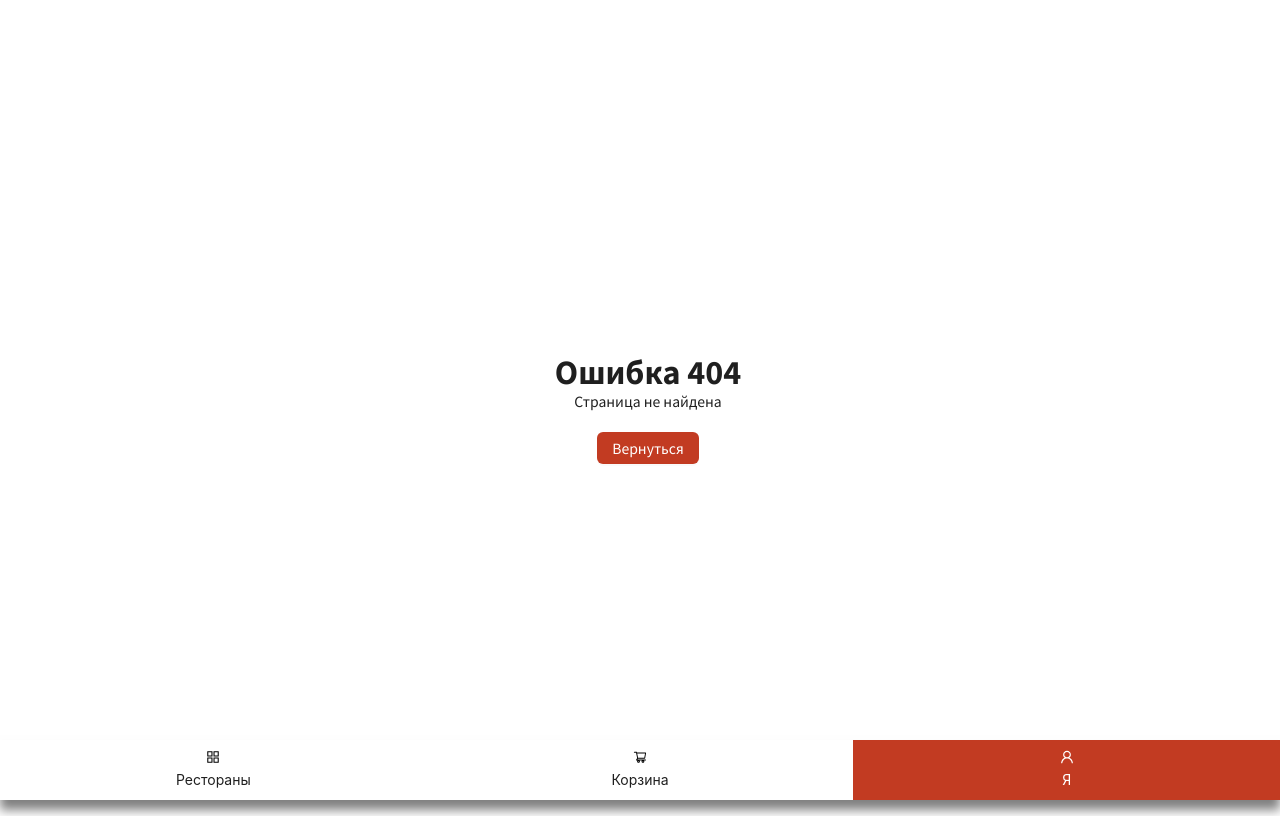
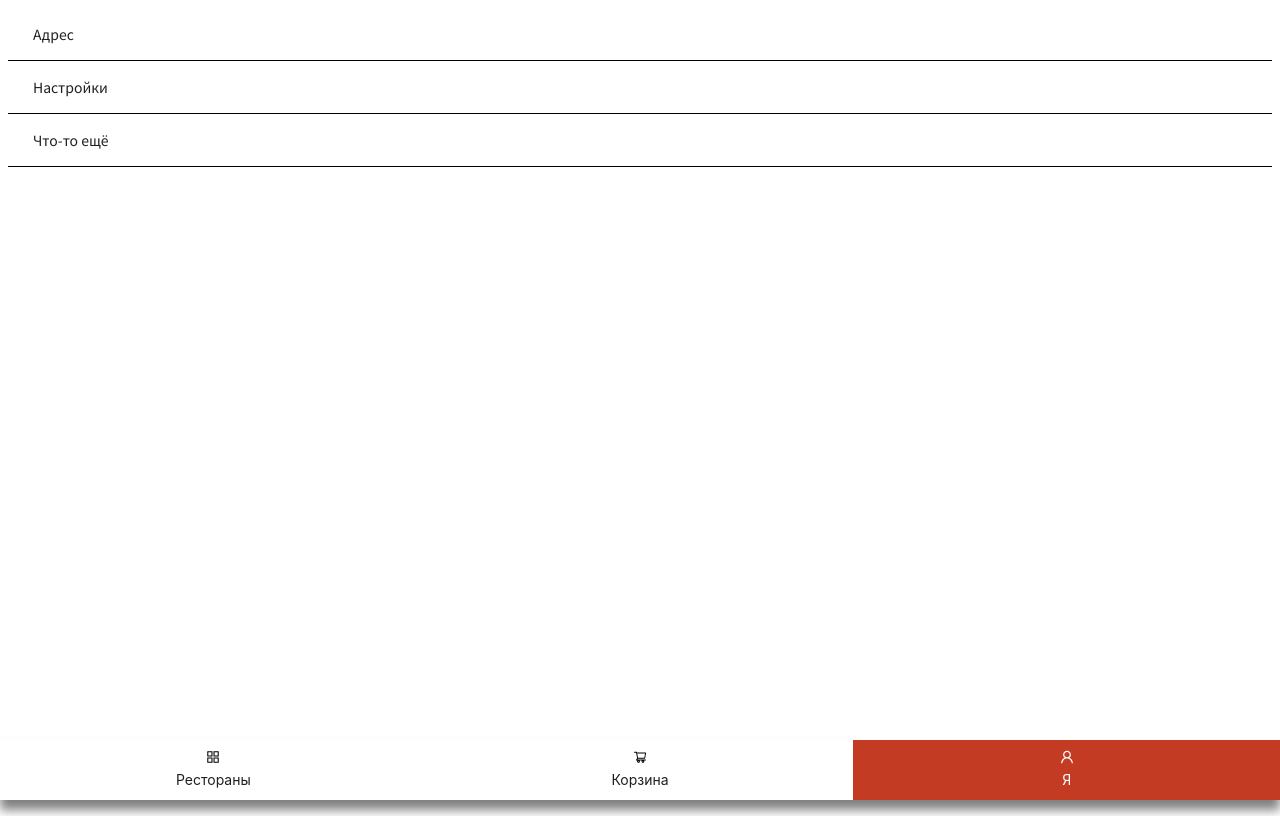
Before and after one commit to rolanq/delivery-front, a React (Vite) app in the folder front/: page /me in a window 1280 px wide. Before the commit this address had no page. Built offline with nearby package versions, Linux system fonts and the light colour scheme.

Commit message:
added cart page

```diff
--- a/front/src/App.tsx
+++ b/front/src/App.tsx
@@ -20,6 +20,7 @@ export const App: FC = () => {
   return (
     <>
       <ConfigProvider
+        layout={{ style: { background: "#FFF", boxSizing: "border-box" } }}
         theme={{
           token: {
             fontFamily: "'Noto Sans JP', sans-serif",
@@ -31,6 +32,7 @@ export const App: FC = () => {
           {ROUTES.map((route) => (
             <>
               <Route
+                key={route.path}
                 index={route.index}
                 path={route.path}
                 element={<route.element />}
--- a/front/src/features/Footer/Footer.tsx
+++ b/front/src/features/Footer/Footer.tsx
@@ -12,6 +12,7 @@ export const Footer: FC = () => {
       <Flex className={styles.container}>
         {FooterRoutes.map((route) => (
           <NavLink
+            key={route.name}
             to={route.to}
             className={({ isActive }) =>
               classNames(
--- /dev/null
+++ b/front/src/pages/Cart/Cart.tsx
@@ -0,0 +1,25 @@
+import { Flex } from "antd";
+import { Content } from "antd/es/layout/layout";
+import { FC } from "react";
+import styles from "./styles.module.css";
+import Title from "antd/es/typography/Title";
+import { CustomSkeleton } from "@shared/kit/CustomSkeleton/CustomSkeleton";
+
+export const Cart: FC = () => {
+  const isLoading = true;
+  return (
+    <Content className={styles.wrapper}>
+      <Title level={2}>Корзина</Title>
+      <Flex justify="center" vertical>
+        {isLoading && (
+          <>
+            <CustomSkeleton height={"150px"} width={"100%"} />
+            <CustomSkeleton height={"150px"} width={"100%"} />
+            <CustomSkeleton height={"150px"} width={"100%"} />
+            <CustomSkeleton height={"150px"} width={"100%"} />
+          </>
+        )}
+      </Flex>
+    </Content>
+  );
+};
--- /dev/null
+++ b/front/src/pages/Cart/styles.module.css
@@ -0,0 +1,3 @@
+.wrapper {
+    padding: 20px;
+}
--- a/front/src/pages/Error/ErrorPage.tsx
+++ b/front/src/pages/Error/ErrorPage.tsx
@@ -22,7 +22,7 @@ export const ErrorPage: FC = () => {
           <Typography>Страница не найдена</Typography>
         </Flex>
 
-        <Button onClick={goToMainPage} className={styles.button}>
+        <Button onClick={goToMainPage} className={styles.button} type="text">
           Вернуться
         </Button>
       </Flex>
--- a/front/src/pages/Error/styles.module.css
+++ b/front/src/pages/Error/styles.module.css
@@ -9,5 +9,8 @@
 .button {
     background-color: #c23b22;
     color: white;
-    border: 0;
 }
+
+.button:hover {
+    background-color: #a1311d;
+}
--- /dev/null
+++ b/front/src/pages/Me/Me.tsx
@@ -0,0 +1,16 @@
+import { Flex } from "antd";
+import { Content } from "antd/es/layout/layout";
+import { FC } from "react";
+import { MenuItem } from "./MenuItem/MenuItem";
+
+export const Me: FC = () => {
+  return (
+    <Content>
+      <Flex vertical>
+        <MenuItem path="/adress" name="Адрес" />
+        <MenuItem path="/settings" name="Настройки" />
+        <MenuItem path="/settings" name="Что-то ещё" />
+      </Flex>
+    </Content>
+  );
+};
--- /dev/null
+++ b/front/src/pages/Me/MenuItem/MenuItem.tsx
@@ -0,0 +1,19 @@
+import { Flex, Typography } from "antd";
+import { FC } from "react";
+import { Link } from "react-router-dom";
+import styles from "./styles.module.css";
+
+interface IProps {
+  path: string;
+  name: string;
+}
+
+export const MenuItem: FC<IProps> = ({ name, path }) => {
+  return (
+    <Link to={path} >
+      <Flex align="center"className={styles.container}>
+        <Typography>{name}</Typography>
+      </Flex>
+    </Link>
+  );
+};
--- /dev/null
+++ b/front/src/pages/Me/MenuItem/styles.module.css
@@ -0,0 +1,8 @@
+.container {
+    padding: 15px 25px;
+    border-bottom: 1px solid black;
+}
+
+.arrow {
+  color: black;
+}
--- a/front/src/pages/Retuarants/Restuarants.tsx
+++ b/front/src/pages/Retuarants/Restuarants.tsx
@@ -4,11 +4,11 @@ import { NavBar } from "@features/NavBar/NavBar";
 import { Content } from "antd/es/layout/layout";
 import styles from "./styles.module.css";
 import { RestuarantsList } from "@features/RestuarantsList/RestuarantsList";
-import { Flex, Switch } from "antd";
+import { Flex } from "antd";
 import { CustomSkeleton } from "@shared/kit/CustomSkeleton/CustomSkeleton";
 
 export const Restuarants: FC = () => {
-  const [isLoading, setIsLoading] = useState(false);
+  const [isLoading] = useState(false);
 
   return (
     <>
@@ -20,7 +20,6 @@ export const Restuarants: FC = () => {
           ) : (
             <Title level={2}>Рестораны</Title>
           )}
-          <Switch value={isLoading} onClick={() => setIsLoading(!isLoading)} />
         </Flex>
 
         <RestuarantsList isLoading={isLoading} />
```
Also changed, not shown: front/src/shared/routes/routes.ts (+5 -2 lines).
